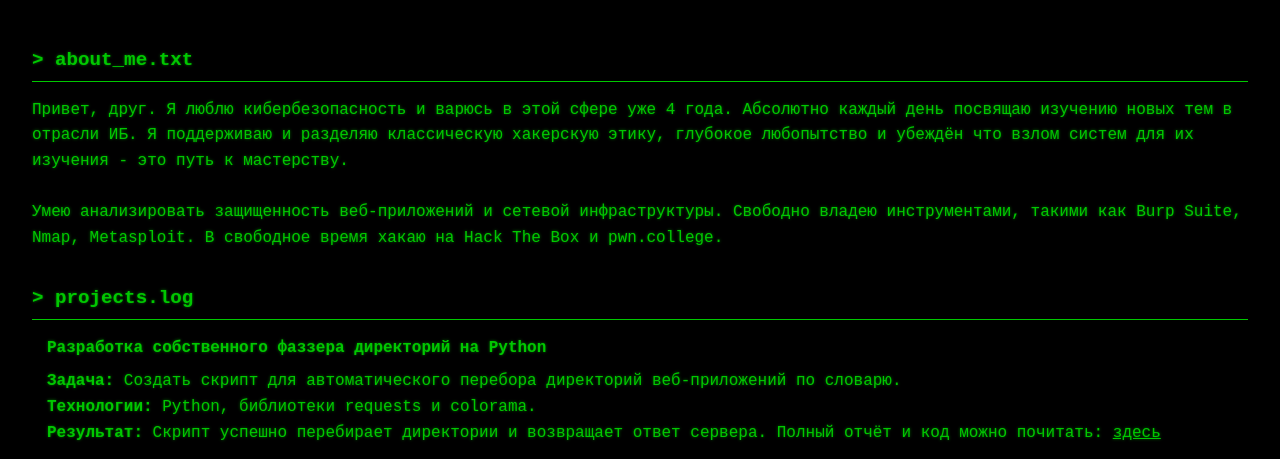
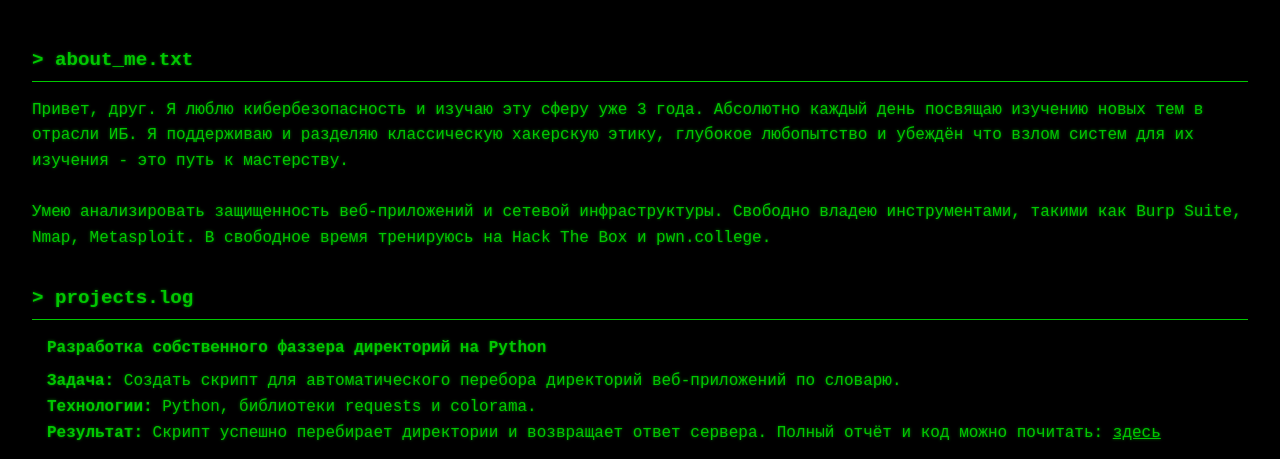
Before and after one commit to errxrerrxr/errxrerrxr.github.io, a plain HTML site: page index.html in a window 1280 px wide. Shown: the part 341-800 px from the top of the page. Drawn offline with Linux system fonts and the light colour scheme.

Commit message:
Fixed index html

```diff
--- a/index.html
+++ b/index.html
@@ -32,10 +32,10 @@
         <section id="about">
             <h2>> about_me.txt</h2>
             <p>
-	        Привет, друг. Я люблю кибербезопасность и варюсь в этой сфере уже 4 года. Абсолютно каждый день посвящаю изучению новых тем в отрасли ИБ. Я поддерживаю и разделяю классическую хакерскую этику, глубокое любопытство и убеждён что взлом систем для их изучения - это путь к мастерству.
+	        Привет, друг. Я люблю кибербезопасность и изучаю эту сферу уже 3 года. Абсолютно каждый день посвящаю изучению новых тем в отрасли ИБ. Я поддерживаю и разделяю классическую хакерскую этику, глубокое любопытство и убеждён что взлом систем для их изучения - это путь к мастерству.
                 <br>
 		<br>
-                Умею анализировать защищенность веб-приложений и сетевой инфраструктуры. Свободно владею инструментами, такими как Burp Suite, Nmap, Metasploit. В свободное время хакаю на Hack The Box и pwn.college.
+                Умею анализировать защищенность веб-приложений и сетевой инфраструктуры. Свободно владею инструментами, такими как Burp Suite, Nmap, Metasploit. В свободное время тренируюсь на Hack The Box и pwn.college.
             </p>
         </section>
 
```
